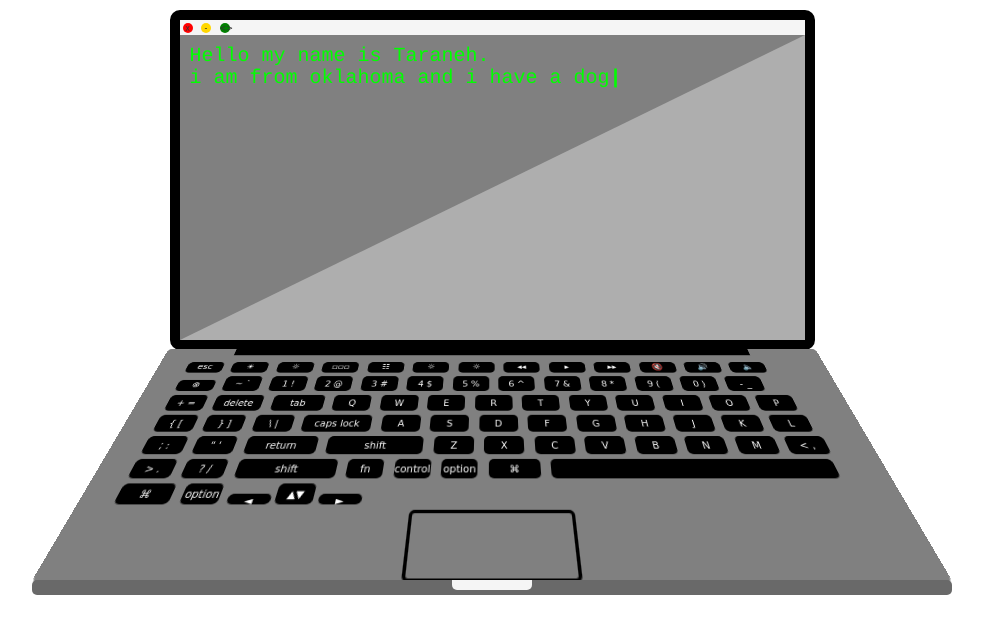
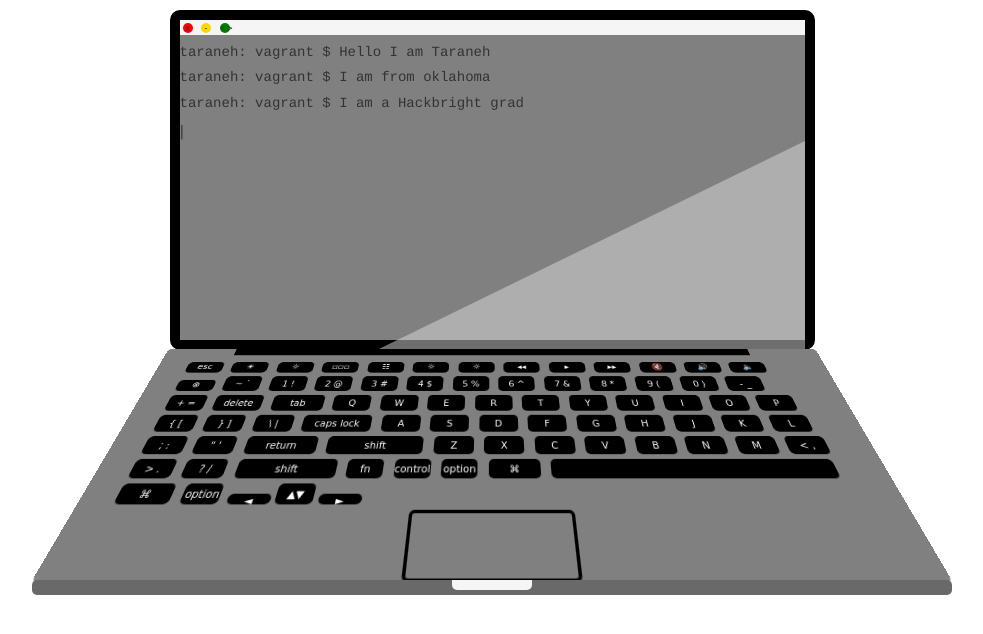
Before and after one commit to tarzioo/personal-portfolio, a PHP site: page /base.html in a window 1280 px wide. Shown: the top 634 px of the page, without its empty margins (148-1131 px from the left). Run offline with PHP 8.4, Linux system fonts and the light colour scheme; some libraries are stand-ins or nearby versions; some web fonts are replaced.

Commit message:
Added animation delay for css-typing class

```diff
--- a/base.html
+++ b/base.html
@@ -21,7 +21,13 @@
                         <div class="circle green-circle"><></div>
                     </div>
                    <!-- <marquee id="intro" behavior="slide" direction="right">Hi! My Name is Taraneh</marquee> -->
-                   <h5 class="intro">Hello my name is Taraneh. <br>i am from oklahoma and i have a dog<span><b>|</b></span></h5>
+                   <!-- <h5 class="intro">Hello my name is Taraneh. i am from oklahoma and i have a dog<span><b>|</b></span></h5> -->
+                   <div class="css-typing">
+                        <h5>taraneh: vagrant $ Hello I am Taraneh</h5>
+                        <h5>taraneh: vagrant $ I am from oklahoma</h5>
+                        <h5>taraneh: vagrant $ I am a Hackbright grad</h5>
+                        <span> | </span>
+                    </div>
                     <div id="triangle-bottomright"></div>
                 </div>
                 <div id="keyboard">
--- a/static/styles.css
+++ b/static/styles.css
@@ -207,9 +207,132 @@
     margin: 0 auto;
 }
 
+.css-typing h5{
+  font-family: "Courier";
+  font-size: 14px;
+  width: 50em;
+  white-space: nowrap;
+  overflow: hidden;
+  -webkit-animation: type 5s steps(40, end);
+  animation: type 5s steps(40, end);
+
+}
+
+.css-typing h5:nth-child(2) {
+  white-space: nowrap;
+  overflow: hidden;
+  opacity: 0;
+  -webkit-animation: type 5s steps(40, end);
+  animation: type2 5s steps(40, end);
+  -webkit-animation-delay: 3s;
+  animation-delay: 3s;
+  -webkit-animation-fill-mode: forwards;
+  animation-fill-mode: forwards;
+}
+
+.css-typing h5:nth-child(3) {
+  white-space: nowrap;
+  overflow: hidden;
+  opacity: 0;
+  -webkit-animation: type 5s steps(40, end);
+  animation: type3 5s steps(40, end);
+  -webkit-animation-delay: 6s;
+  animation-delay: 6s;
+  -webkit-animation-fill-mode: forwards;
+  animation-fill-mode: forwards;
+}
+
+@keyframes type {
+  from {
+    width: 0;
+  }
+}
+
+@-webkit-keyframes type {
+  from {
+    width: 0;
+  }
+}
+
+span {
+  animation: blink 1s infinite;
+}
+
+@keyframes type2 {
+  0% {
+    width: 0;
+  }
+  from {
+    opacity: 0;
+  }
+  1% {
+    opacity: 1;
+  }
+  to {
+    opacity: 1;
+  }
+  100% {
+    opacity: 1;
+  }
+}
+
+@-webkit-keyframes type2 {
+  0% {
+    width: 0;
+  }
+  from {
+    opacity: 0;
+  }
+  1% {
+    opacity: 1;
+  }
+  to {
+    opacity: 1;
+  }
+  100% {
+    opacity: 1;
+  }
+}
+
+@keyframes type3 {
+  0% {
+    width: 0;
+  }
+  from {
+    opacity: 0;
+  }
+  1% {
+    opacity: 1;
+  }
+  to {
+    opacity: 1;
+  }
+  100% {
+    opacity: 1;
+  }
+}
+
+@-webkit-keyframes type3 {
+  0% {
+    width: 0;
+  }
+  from {
+    opacity: 0;
+  }
+  1% {
+    opacity: 1;
+  }
+  to {
+    opacity: 1;
+  }
+  100% {
+    opacity: 1;
+  }
+}
 
 
-h5 {
+
+/*h5 {
   color: lime;
   font-family: "Courier";
   font-size: 20px;
@@ -253,3 +376,5 @@
 ::selection{
   background: black;
 }
+
+*/
```
